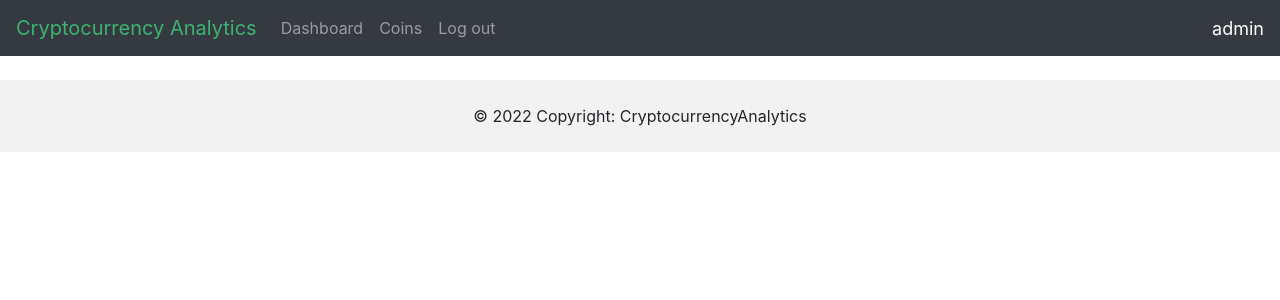
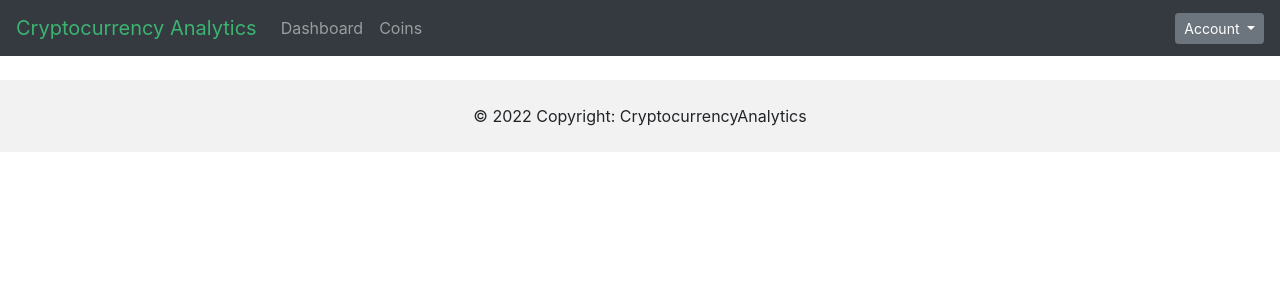
Before and after one commit to clinton724/ELEN4012-Web_Srapping, a Django app: page /dashboard in a window 1280 px wide. Shown: the top 300 px of the page. Run offline with Django 4.2, Linux system fonts and the light colour scheme; a user stored in the database is signed in; data that the repository does not hold is empty.

Commit message:
made changes

```diff
--- a/cryptocurrency/templates/index.html
+++ b/cryptocurrency/templates/index.html
@@ -9,7 +9,7 @@
                      <div class="card-body">
                      <a href="#" class="card-title">{{ i|safe }}</a>
                      <p class="card-text">Some quick example text to build on the card title and make up the bulk of the card's content.</p>
-                     <a href="#" class="btn btn-primary">Go somewhere</a>
+                     <a href="{% url 'analytics' coin=i %}" class="btn btn-primary">View Analytics</a>
                      </div>
                 </div>
         </div>
--- a/cryptocurrency/templates/navbar.html
+++ b/cryptocurrency/templates/navbar.html
@@ -19,10 +19,18 @@
         <li class="nav-item">
           <a class="nav-link" href="{% url 'coins' %}">Coins</a>
         </li>
-        <li class="nav-item">
-          <a class="nav-link" href="{% url 'logout' %}">Log out</a>
-        </li>
       </ul>
-      <span  class="user"><i class="bi bi-person"></i>{{request.user}}</span>
+      <span  class="user">
+        <div class="dropdown">
+          <button class="btn btn-secondary btn-sm dropdown-toggle" type="button" id="dropdownMenuButton" data-toggle="dropdown" aria-haspopup="true" aria-expanded="false">
+            Account
+          </button>
+          <div class="dropdown-menu" aria-labelledby="dropdownMenuButton">
+            <a class="dropdown-item">  {{request.user}} </a>
+            <a class="dropdown-item" href="{% url 'logout' %}">Log out</a>
+            <a class="dropdown-item" href="#">Help</a>
+          </div>
+        </div>
+      </span>
     </div>
   </nav>
--- a/cryptocurrency/urls.py
+++ b/cryptocurrency/urls.py
@@ -7,6 +7,6 @@ urlpatterns = [
     path('signup', views.signup, name="signup"),
     path('dashboard', views.dashboard, name='dashboard'),
     path('logout', views.logout_user, name='logout'),
-    path('analytics', views.analytics, name='analytics'),
+    path('analytics/<coin>/', views.analytics, name='analytics'),
     path('coins', views.coins, name='coins')
 ]
--- a/cryptocurrency/views.py
+++ b/cryptocurrency/views.py
@@ -80,7 +80,7 @@ def coins(request):
     return render(request, 'coins.html', {'data': df})
 
 @login_required(login_url='login')
-def analytics(request):
+def analytics(request, coin):
     def str_to_datetime(s):
         split = s.split('-')
         year, month, day = int(split[0]), int(split[1]), int(split[2])
@@ -151,7 +151,8 @@ def analytics(request):
 
 
     #Getting the dataset from the database
-    cursor.execute("select * from HistoricalData where Cryptocurrency = 'Bitcoin (BTC)'")
+    print(coin)
+    cursor.execute("""select * from HistoricalData where Cryptocurrency = '%s'"""% (coin))
     data = cursor.fetchall()
     connection.commit()
     columns = ["cryptocurrency", "date", "market_cap", "Volume", "Open", "Close"]
@@ -208,7 +209,7 @@ def analytics(request):
     earlystopping = callbacks.EarlyStopping(monitor="val_loss",
                             mode="min", patience=5,
                             restore_best_weights=True)
-    history = model.fit(X_train, y_train, validation_data=(X_val, y_val), batch_size = 1,epochs=100, callbacks=[earlystopping])
+    history = model.fit(X_train, y_train, validation_data=(X_val, y_val), batch_size = 1,epochs=5, callbacks=[earlystopping])
     training_loss  = history.history['loss']
     validation_loss = history.history['val_loss']
     epoch_count = range(1, len(training_loss)+1)
@@ -232,7 +233,7 @@ def analytics(request):
     graphic = [None]*7
     params = {'title': 'Cryptocurrency vs Date',
           'xlabel': 'Date',
-          'ylabel': 'Price',
+          'ylabel': f'{coin} Price',
           'legend': []}
     graphic[0] = get_plot({'plot-1': {
                              'x':df.index,
```
Also changed, not shown: cryptocurrency/templates/signup.html (+19 -0 lines), requirements.txt (+77 -27 lines), db.sqlite3.
